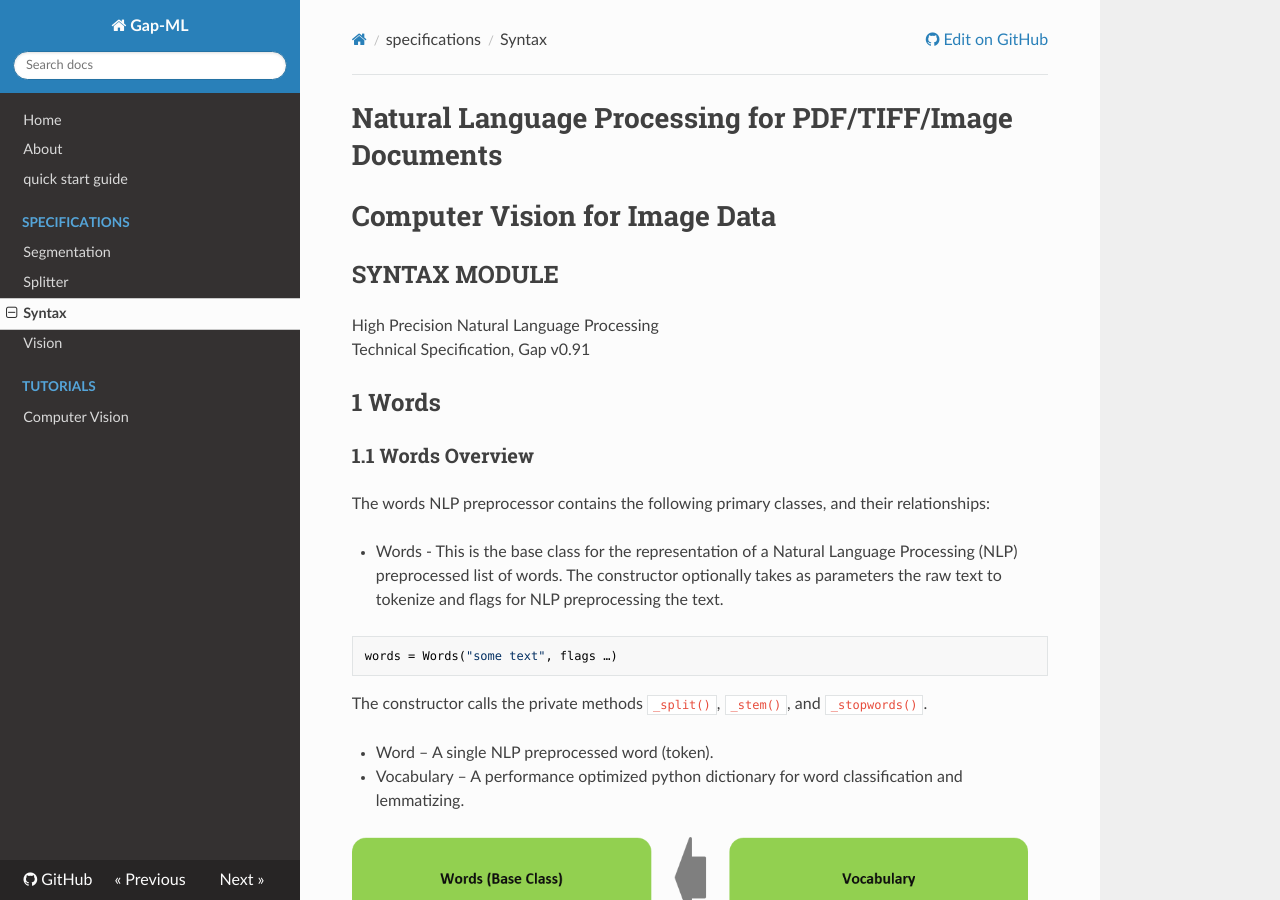
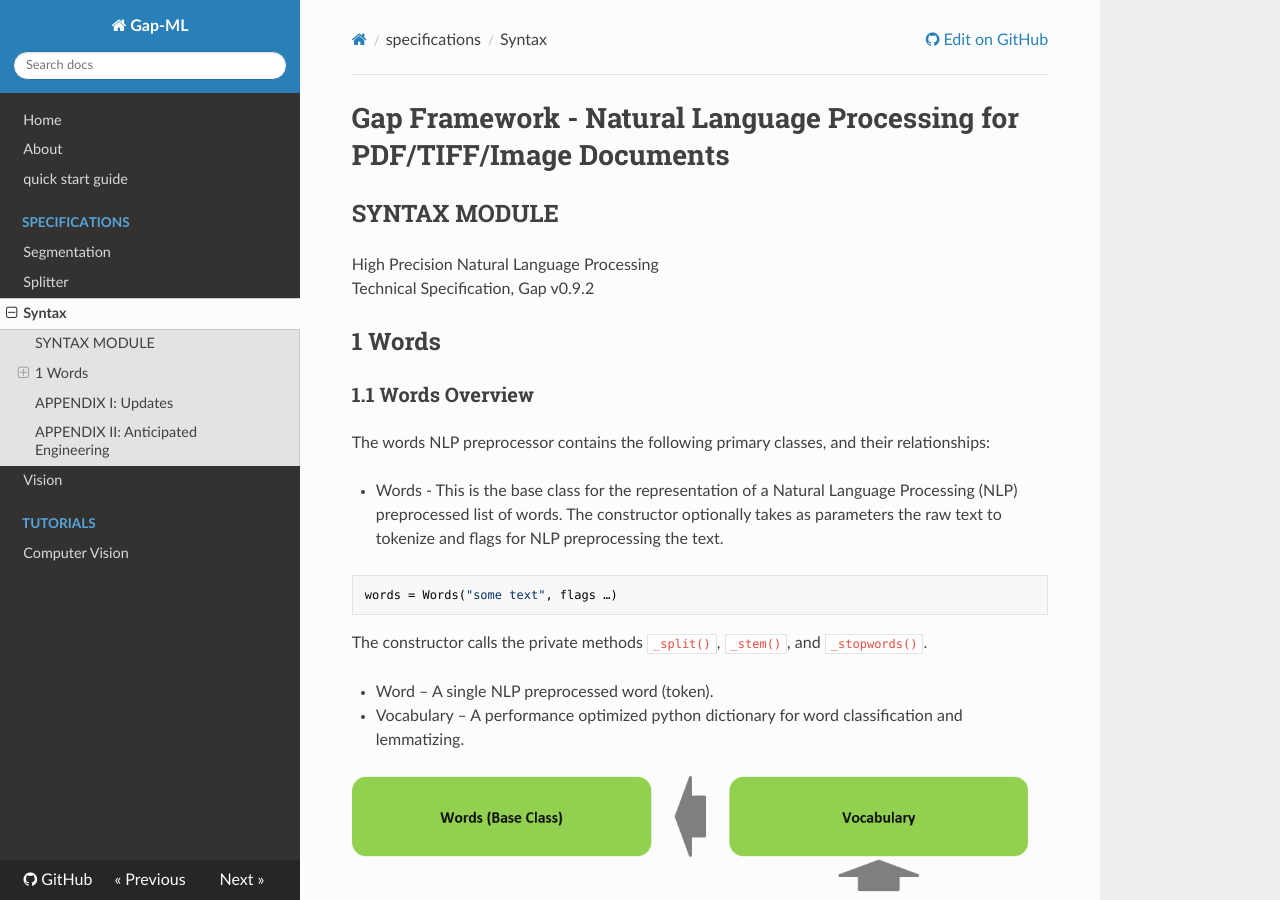
Before and after one commit to andrewferlitsch/Gap, an MkDocs documentation site: the page built from docs/specs/syntax_spec.md, in a window 1280 px wide and 900 px high. Built offline with MkDocs 1.6.1, drawn with Linux system fonts in a browser that asks for light colours; nearby versions of some CDN libraries.

Commit message:
Update syntax_spec.md

```diff
--- a/docs/specs/syntax_spec.md
+++ b/docs/specs/syntax_spec.md
@@ -1,9 +1,8 @@
-# Natural Language Processing for PDF/TIFF/Image Documents
-# Computer Vision for Image Data
+# Gap Framework - Natural Language Processing for PDF/TIFF/Image Documents
 
 ## SYNTAX MODULE
 High Precision Natural Language Processing
-Technical Specification, Gap v0.91
+Technical Specification, Gap v0.9.2
 
 ## 1  Words
 ### 1.1  Words Overview
```
